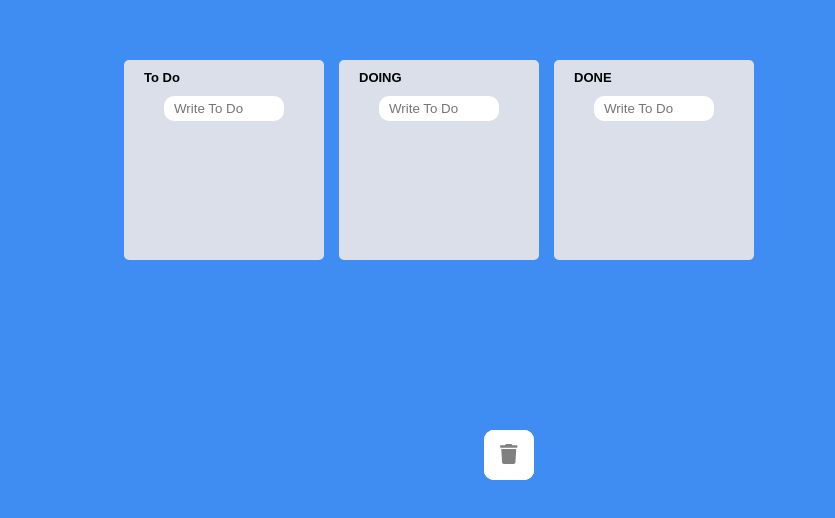
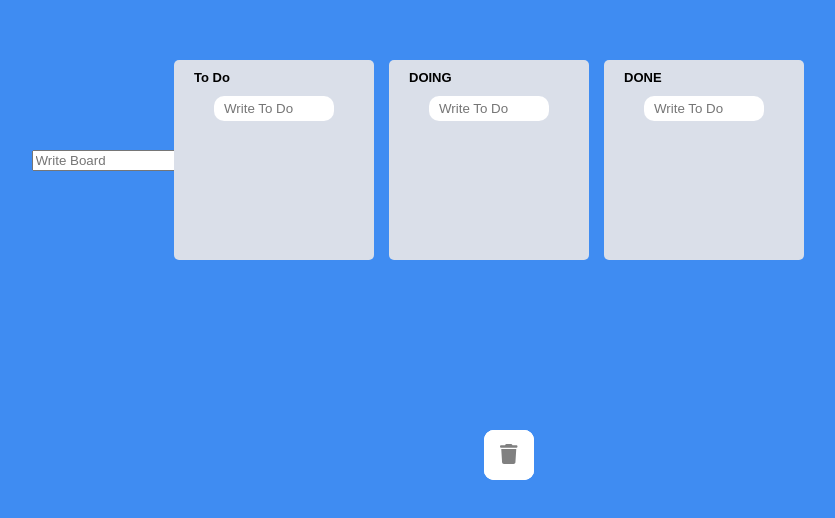
Before and after one commit to rlaclghks123/react-masterClass-trello, a React (Create React App) app: page / in a window 1280 px wide. Shown: the part 240-758 px from the top of the page, without its empty margins (266-1101 px from the left). Built offline with nearby package versions, Linux system fonts and the light colour scheme.

Commit message:
BoardAdd 추가

```diff
--- a/src/App.tsx
+++ b/src/App.tsx
@@ -3,6 +3,7 @@ import { useRecoilState } from "recoil";
 import styled from "styled-components";
 import { toDoState } from "./atoms";
 import Board from "./Components/Board";
+import BoardAdd from "./Components/BoardAdd";
 import DeleteBox from "./Components/DeleteBox";
 
 const Wrapper = styled.div`
@@ -71,6 +72,7 @@ function App() {
   return (
     <DragDropContext onDragEnd={onDragEnd}>
       <Wrapper>
+        <BoardAdd />
         <Boards>
           {Object.keys(toDos).map(boardId => (
             <>
--- a/src/Components/Board.tsx
+++ b/src/Components/Board.tsx
@@ -104,10 +104,10 @@ function Board({ toDos, boardId }: IBoard) {
             >
               {toDos.map((toDo, index) => (
                 <DraggableCard
+                  key={toDo.id}
+                  index={index}
                   toDoId={toDo.id}
                   toDoText={toDo.text}
-                  index={index}
-                  key={toDo.id}
                 />
               ))}
               {magic.placeholder}
--- /dev/null
+++ b/src/Components/BoardAdd.tsx
@@ -0,0 +1,42 @@
+import { useForm } from "react-hook-form";
+import { useSetRecoilState } from "recoil";
+import styled from "styled-components";
+import { toDoState } from "../atoms";
+
+const Box = styled.div`
+  display: flex;
+  justify-content: center;
+  width: 100px;
+  background-color: tan;
+`;
+
+function BoardAdd() {
+  const setToDos = useSetRecoilState(toDoState);
+  const { register, handleSubmit, setValue } = useForm();
+
+  const onValid = ({ toDo }: any) => {
+    setToDos(allToDos => {
+      return {
+        ...allToDos,
+        [toDo]: [],
+      };
+    });
+
+    setValue("toDo", "");
+  };
+
+  return (
+    <>
+      <Box>
+        <form onSubmit={handleSubmit(onValid)}>
+          <input
+            placeholder="Write Board"
+            {...register("toDo", { required: true })}
+          ></input>
+        </form>
+      </Box>
+    </>
+  );
+}
+
+export default BoardAdd;
```
